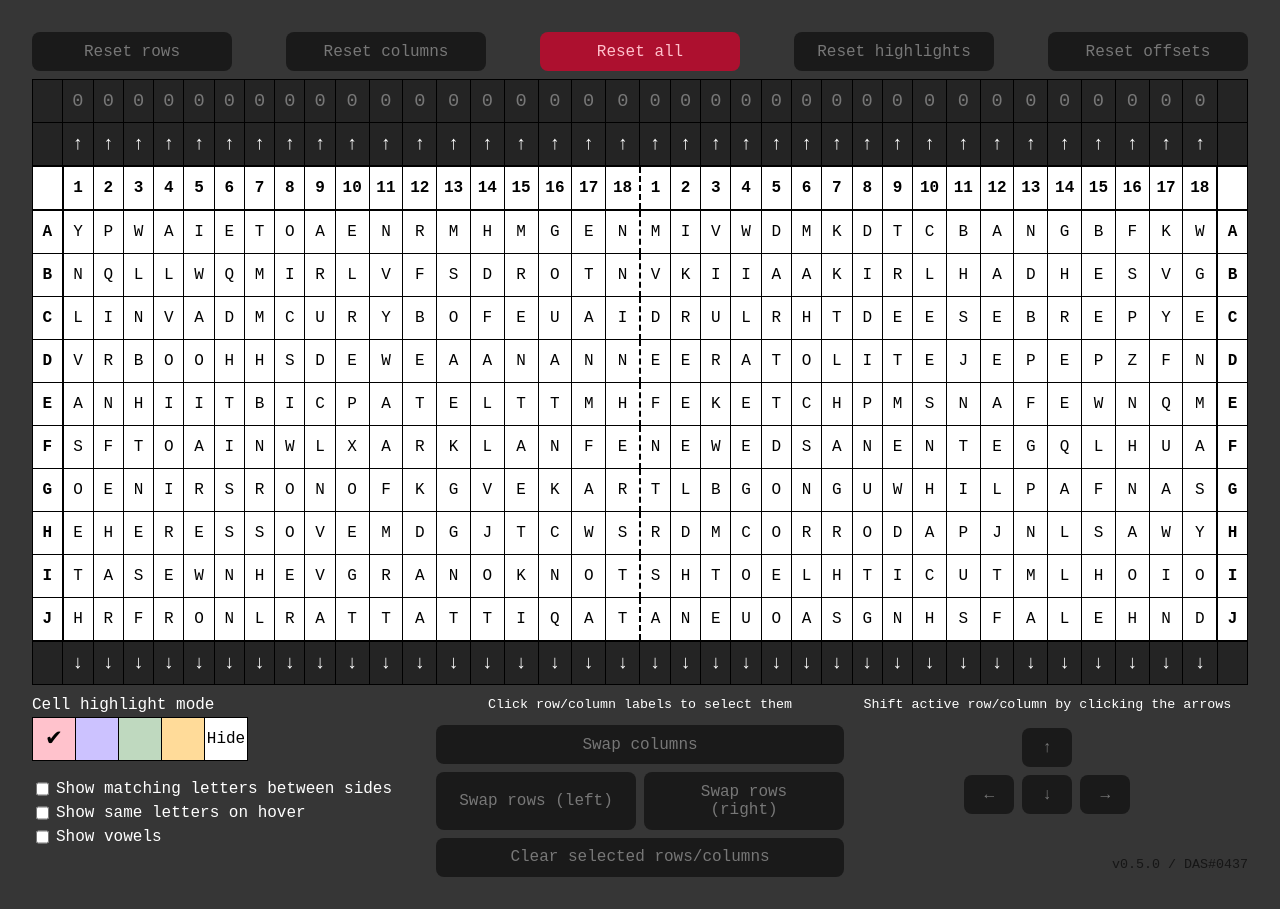
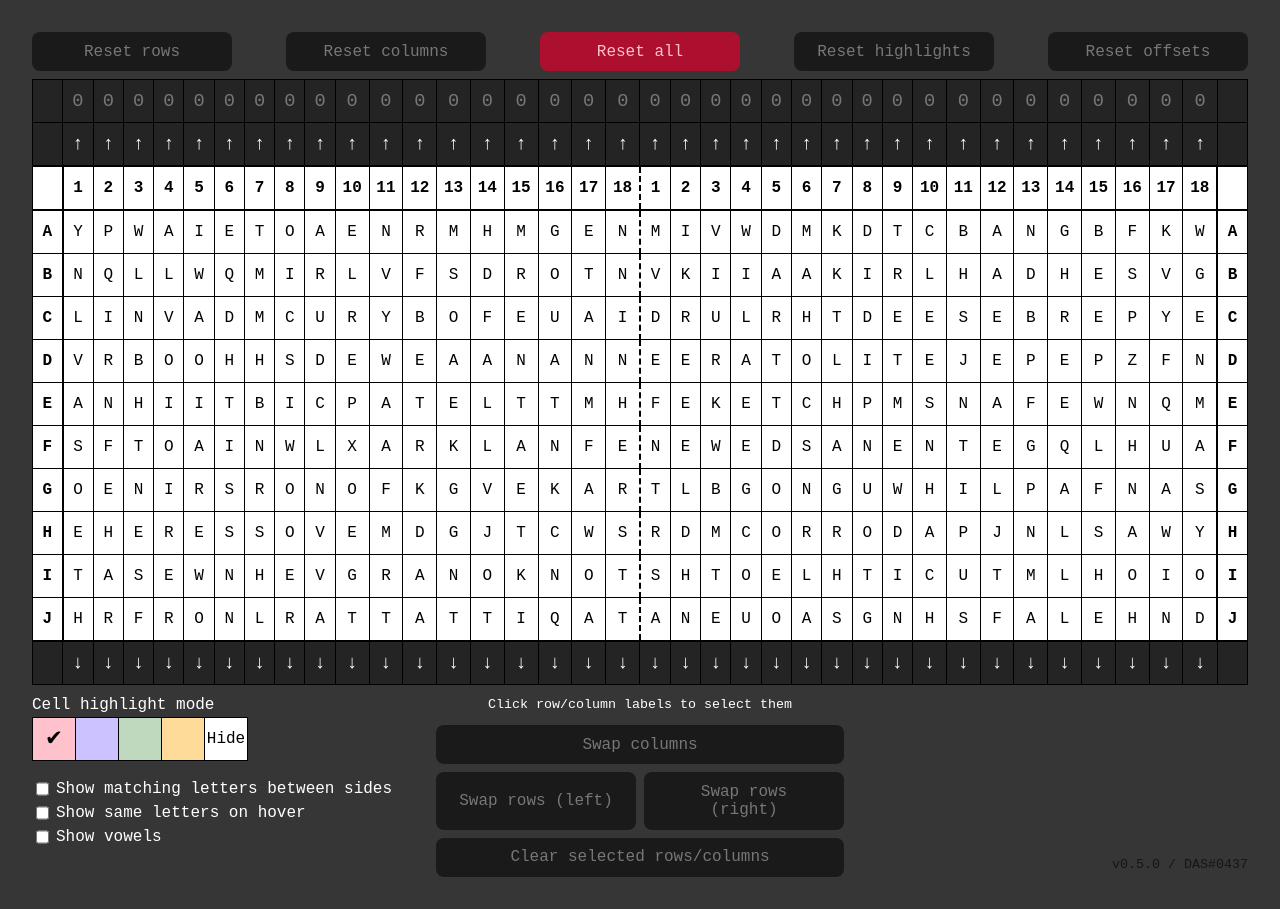
Before and after one commit to d-as/ctc-th, a React (Vite) app: page / in a window 1280 px wide. Built offline with nearby package versions, Linux system fonts and the light colour scheme.

Commit message:
Remove virtual arrows

```diff
--- a/src/App.tsx
+++ b/src/App.tsx
@@ -605,21 +605,6 @@ const App = () => {
     ));
   };
 
-  const shiftAllowed = (): boolean => {
-    return [
-      swapLeftRowFrom, swapLeftRowTo, swapRightRowFrom, swapRightRowTo, swapColFrom, swapColTo,
-    ]
-      .filter(s => s).length === 1;
-  };
-
-  const shiftHorizontalAllowed = (): boolean => {
-    return shiftAllowed() && !!(swapColFrom || swapColTo);
-  };
-
-  const shiftVerticalAllowed = (): boolean => {
-    return shiftAllowed();
-  };
-
   return (
     <div className="App">
       <span className="reset-container">
@@ -801,39 +786,7 @@ const App = () => {
             </button>
           </div>
         </div>
-        <div className="col">
-          <span className="white hint-text">
-            Shift active row/column by clicking the arrows
-          </span>
-          <div className="spacer"></div>
-          <div className="virtual-arrows">
-            <span className="arrow-row">
-              <span className="arrow-col"></span>
-              <span className="arrow-col">
-                <button disabled={!shiftVerticalAllowed()}>
-                  ↑
-                </button>
-              </span>
-              <span className="arrow-col"></span>
-            </span>
-            <span className="arrow-row">
-              <span className="arrow-col">
-                <button disabled={!shiftHorizontalAllowed()}>
-                  ←
-                </button>
-              </span>
-              <span className="arrow-col">
-                <button disabled={!shiftVerticalAllowed()}>
-                  ↓
-                </button>
-              </span>
-              <span className="arrow-col">
-                <button disabled={!shiftHorizontalAllowed()}>
-                  →
-                </button>
-              </span>
-            </span>
-          </div>
+        <div className="col flex-end">
           <span className="version-container">
             <span className="version-text" title={VERSION_TEXT_TITLE}>
               {VERSION_TEXT}
--- a/src/index.scss
+++ b/src/index.scss
@@ -371,30 +371,6 @@ td {
   justify-content: flex-end;
 }
 
-.virtual-arrows {
-  display: flex;
-  flex-direction: column;
-  align-items: center;
-  height: 100%;
-  gap: 8px;
-
-  button {
-    min-width: 25px;
-    width: 50px;
-  }
-
-  .arrow-row {
-    display: flex;
-    gap: 8px;
-  }
-
-  .arrow-col {
-    display: flex;
-    flex-direction: column;
-    width: 50px;
-  }
-}
-
 .hint-text {
   font-size: 10pt;
 }
```
